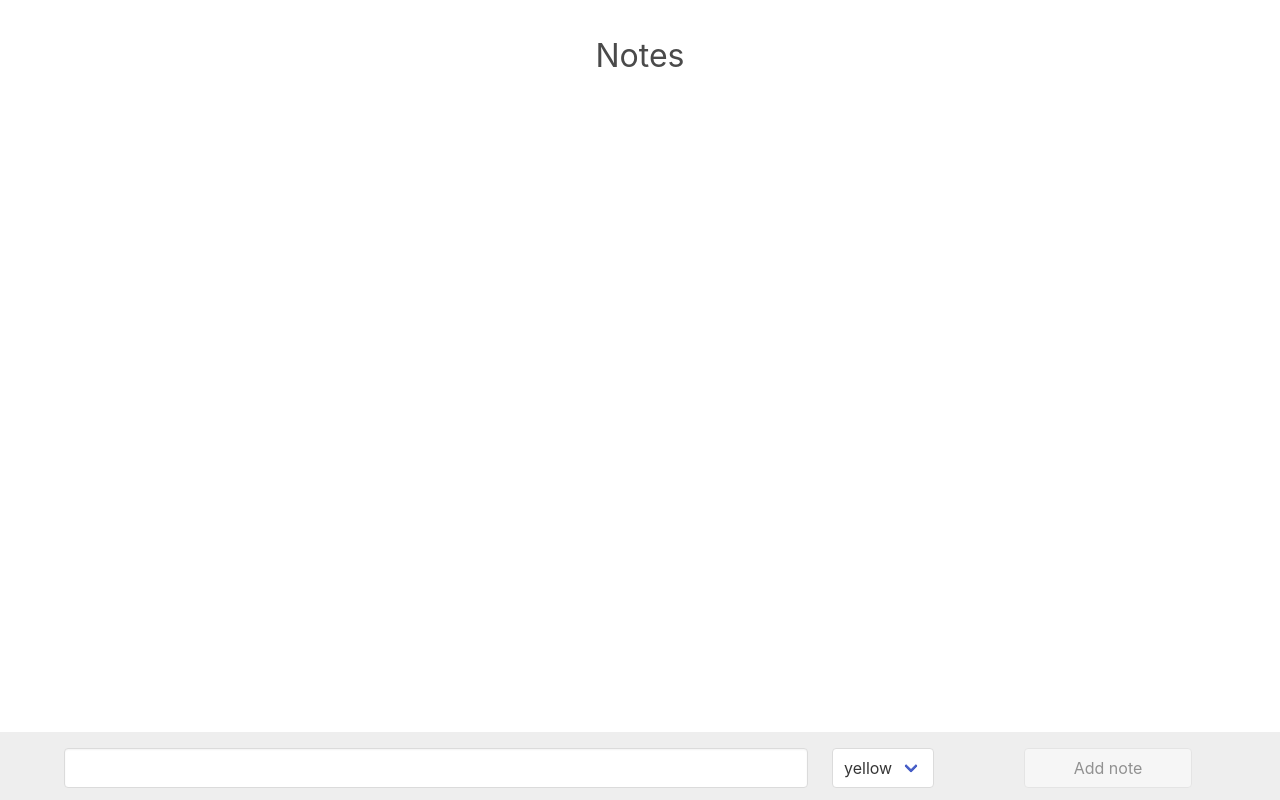
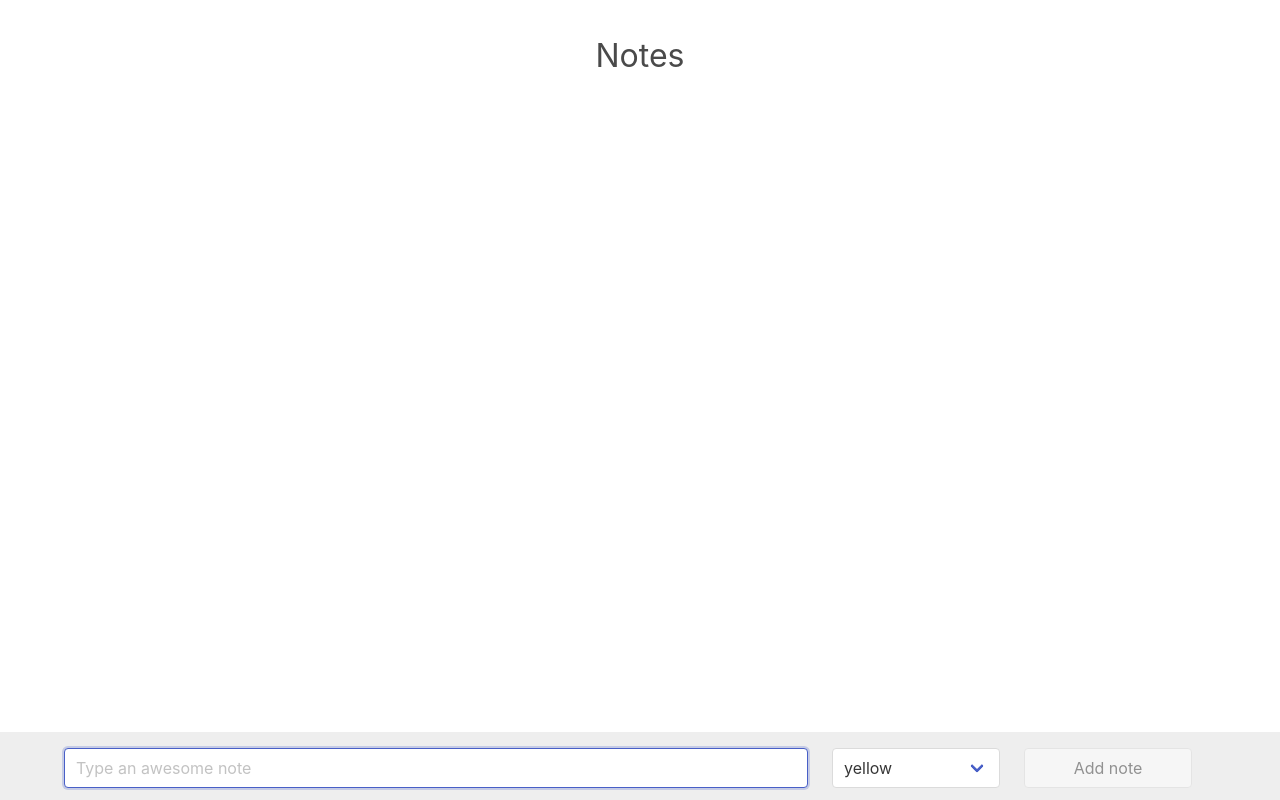
Before and after one commit to carlesferreiro/vue-notes, a Vue app: page / in a window 1280 px wide. Built offline with nearby package versions, Linux system fonts and the light colour scheme.

Commit message:
simplify edit

```diff
--- a/src/App.vue
+++ b/src/App.vue
@@ -9,10 +9,10 @@
 		<nav class="navbar is-fixed-bottom">
 			<div class="form container">
 				<div class="columns full">
-					<div class="column is-8"><input class="input" v-model="draft" @keyup.enter="addNote" /></div>
+					<div class="column is-8"><input placeholder="Type an awesome note" ref="input" class="input" v-model="draft" @keyup.enter="addNote" /></div>
 					<div class="column is-2">
-						<div class="select">
-							<select v-model="selectedColor">
+						<div class="select full">
+							<select class="full" v-model="selectedColor">
 								<option>blue</option>
 								<option>yellow</option>
 								<option>pink</option>
@@ -35,6 +35,9 @@
 		components: {
 			Notes
 		},
+		mounted() {
+			this.$refs.input.focus();
+		},
 		data() {
 			return {
 				draft: '',
@@ -44,7 +47,6 @@
 		},
 		computed: {
 			canAdd: function() {
-				console.log('comp');
 				return this.draft.length;
 			}
 		},
--- a/src/components/Notes.vue
+++ b/src/components/Notes.vue
@@ -1,12 +1,12 @@
 <template>
   <div>
     <ul>
-      <li @dblclick="toggleedit(note.id)" :class="note.background" v-for="note in notes" v-bind:key="note.id">
-        <button class="toggleedit" @click="toggleedit(note.id)">&#8634;</button>
+      <li :class="note.background" v-for="note in notes" v-bind:key="note.id">
+        <!-- <button class="toggleedit" @click="toggleedit(note.id)">&#8634;</button> -->
         <button class="remove" @click="remove(note.id)">&times;</button>
 
         <textarea @blur="toggleedit(note.id)" class="textarea" v-if="note.editing" v-model="note.description"></textarea>
-        <div v-else>{{ note.description }}</div>
+        <div @click="toggleedit(note.id)" v-else>{{ note.description }}</div>
       </li>
     </ul>
   </div>
```
